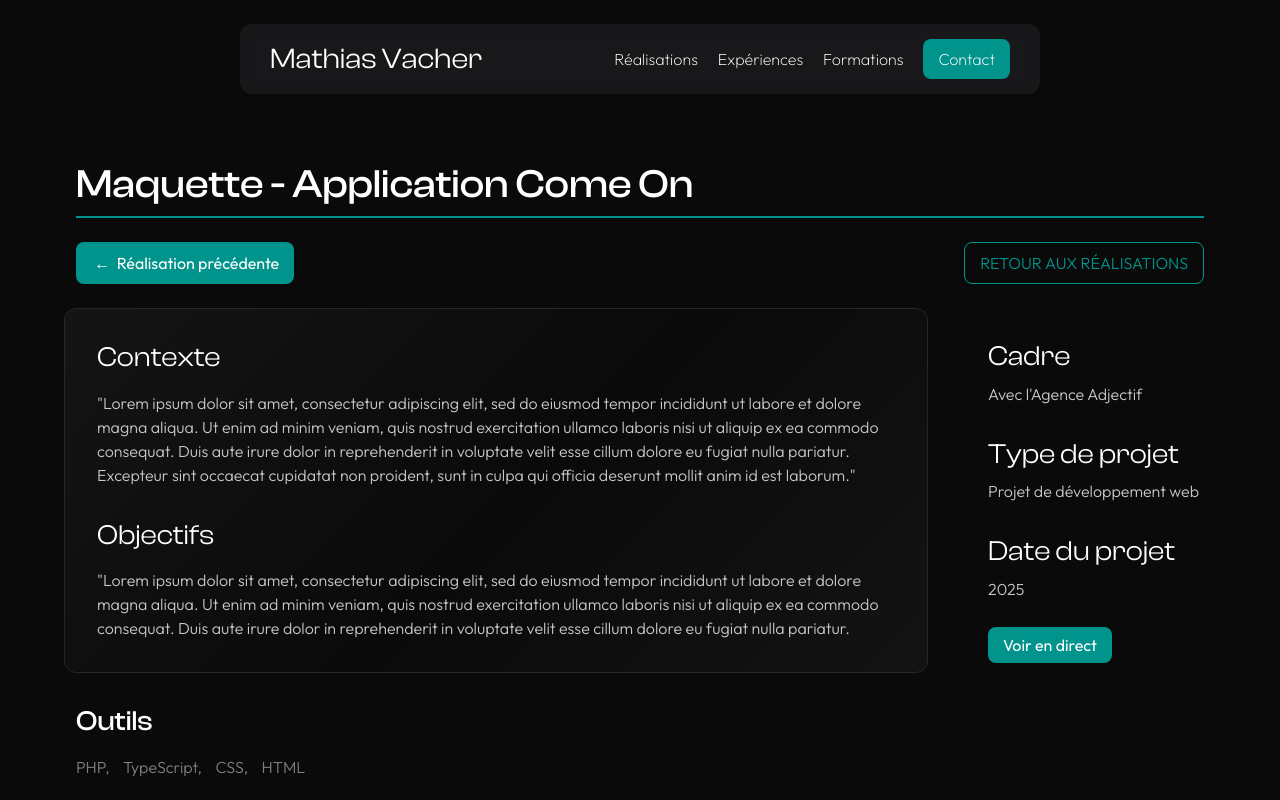
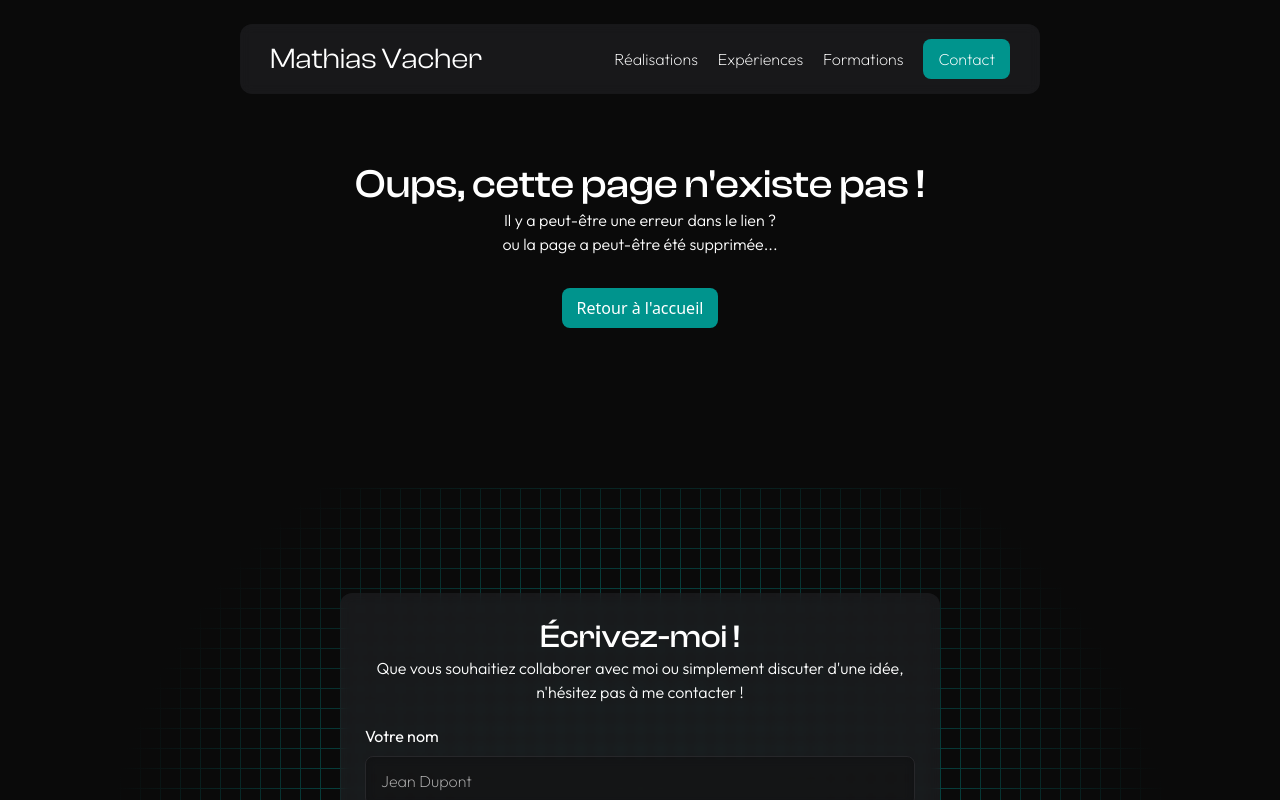
Before and after one commit to mathiasvacher/portfolio, a React (Vite) app: page /portfolio/realisations/come-on in a window 1280 px wide. Shown: the top 800 px of the page. Built offline with nearby package versions, Linux system fonts and the light colour scheme.

Commit message:
test resolution bug domaine custom

```diff
--- a/package.json
+++ b/package.json
@@ -1,7 +1,7 @@
 {
   "name": "portfolio",
   "private": true,
-  "homepage": "https://mathiasvacher.github.io/portfolio/",
+  "homepage": "https://mathiasvacher.fr/",
   "version": "0.0.0",
   "type": "module",
   "scripts": {
--- a/src/App.tsx
+++ b/src/App.tsx
@@ -23,9 +23,9 @@ function App() {
         <Header />
 
         <Routes>
-          <Route path="/portfolio/" element={<Homepage />} />
-          <Route path="/portfolio/realisations" element={<PageRealisations />} />
-          <Route path="/portfolio/realisations/:projetId" element={<RealisationsDetails />} />
+          <Route path="/" element={<Homepage />} />
+          <Route path="/realisations" element={<PageRealisations />} />
+          <Route path="/realisations/:projetId" element={<RealisationsDetails />} />
 
           <Route path="*" element={<Error />} />
 
--- a/src/components/404.tsx
+++ b/src/components/404.tsx
@@ -4,7 +4,7 @@ function Error() {
     const navigate = useNavigate();
 
     const handleHomeRedirect = () => {
-        navigate('/portfolio/');
+        navigate('/');
     };
 
     return (
--- a/src/components/data/realisations-data.tsx
+++ b/src/components/data/realisations-data.tsx
@@ -12,7 +12,7 @@ export const projetsDev = [
     shortDescription: 'Développement de projet avec des technologies web...',
     outils: ['PHP', 'TypeScript', 'CSS', 'HTML'],
     texteBoutonProjet: 'Voir le projet',
-    lienBoutonProjet: '/portfolio/realisations/filtre-bge',
+    lienBoutonProjet: '/realisations/filtre-bge',
     texteBoutonLive: 'Voir en direct',
     lienBoutonLive: 'https://www.filtre-bge.fr/',
 
@@ -41,7 +41,7 @@ export const projetsDev = [
     shortDescription: 'Développement de projet avec des technologies web...',
     outils: ['PHP', 'TypeScript', 'CSS', 'HTML'],
     texteBoutonProjet: 'Voir le projet',
-    lienBoutonProjet: '/portfolio/realisations/franck-archimbaud',
+    lienBoutonProjet: '/realisations/franck-archimbaud',
     texteBoutonLive: 'Voir en direct',
     lienBoutonLive: 'https://franckarchimbaud.fr/',
 
@@ -73,9 +73,9 @@ export const projetsCreation = [
     shortDescription: 'Développement de projet avec des technologies web...',
     outils: ['PHP', 'TypeScript', 'CSS', 'HTML'],
     texteBoutonProjet: 'Voir le projet',
-    lienBoutonProjet: '/portfolio/realisations/invite-etoile',
+    lienBoutonProjet: '/realisations/invite-etoile',
     texteBoutonLive: 'Voir en direct',
-    lienBoutonLive: '/portfolio',
+    lienBoutonLive: '/',
 
     contentPage: [
       {
@@ -102,9 +102,9 @@ export const projetsCreation = [
     shortDescription: 'Développement de projet avec des technologies web...',
     outils: ['PHP', 'TypeScript', 'CSS', 'HTML'],
     texteBoutonProjet: 'Voir le projet',
-    lienBoutonProjet: '/portfolio/realisations/come-on',
+    lienBoutonProjet: '/realisations/come-on',
     texteBoutonLive: 'Voir en direct',
-    lienBoutonLive: '/portfolio',
+    lienBoutonLive: '/',
 
     contentPage: [
       {
--- a/src/components/header.tsx
+++ b/src/components/header.tsx
@@ -31,7 +31,7 @@ function Header() {
       <div className="header-wrapper">
         <div className="header-container desktop">
           <div className="nom">
-            <a href="/portfolio/">
+            <a href="/">
               <h1>Mathias Vacher</h1>
             </a>
           </div>
@@ -40,7 +40,7 @@ function Header() {
 
         <div className="header-container mobile" ref={menuRef}>
           <div className="nom">
-            <a href="/portfolio/">
+            <a href="/">
               <h1>Mathias Vacher</h1>
             </a>
           </div>
--- a/src/components/headernav.tsx
+++ b/src/components/headernav.tsx
@@ -4,7 +4,7 @@ function HeaderNav({ type = "desktop", className = "" }) {
   const navigate = useNavigate();
 
   const handleNavigation = (id: string) => {
-    navigate("/portfolio/");
+    navigate("/");
     setTimeout(() => {
       const element = document.getElementById(id);
       if (element) {
--- a/src/components/homepage/realisations.tsx
+++ b/src/components/homepage/realisations.tsx
@@ -14,7 +14,7 @@ function Realisations() {
           titre="Projets de développement"
           projets={projetsDev.slice(0, 2)} // Afficher les 2 premiers projets
         />
-        <Link className="bouton boutons-realisations" to="/portfolio/realisations#introduction">
+        <Link className="bouton boutons-realisations" to="/realisations#introduction">
           Voir les {projetsDev.length} projets de développement
         </Link>
 
@@ -23,7 +23,7 @@ function Realisations() {
           titre="Projets de création numérique"
           projets={projetsCreation.slice(0, 2)} // Afficher les 2 premiers projets
         />
-        <Link className="bouton boutons-realisations" to="/portfolio/realisations#introduction">
+        <Link className="bouton boutons-realisations" to="/realisations#introduction">
           Voir les {projetsCreation.length} projets de création numérique
         </Link>
       </div>
--- a/src/pages/realisation-details.tsx
+++ b/src/pages/realisation-details.tsx
@@ -30,7 +30,7 @@ const RealisationsDetails = () => {
   // Fonction pour naviguer vers la réalisation suivante ou précédente
   const goToProjet = (id: string | undefined) => {
     if (id) {
-      navigate(`/portfolio/realisations/${id}`);
+      navigate(`/realisations/${id}`);
     }
   };
 
@@ -51,7 +51,7 @@ const RealisationsDetails = () => {
             </button>
           )}
 
-          <Link to="/portfolio/realisations" className="btn-back-to-rea">
+          <Link to="/realisations" className="btn-back-to-rea">
             Retour aux réalisations
           </Link>
 
```
